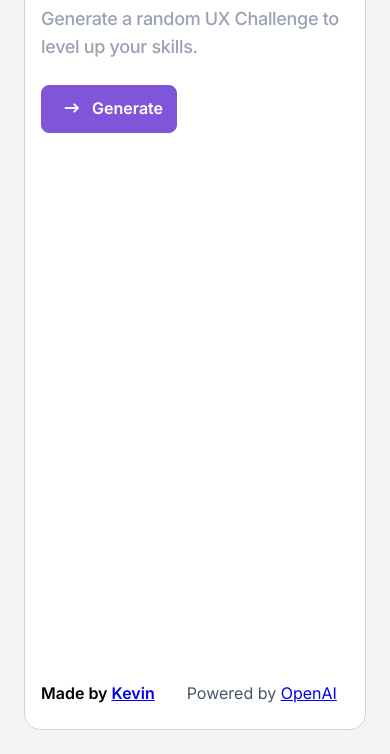
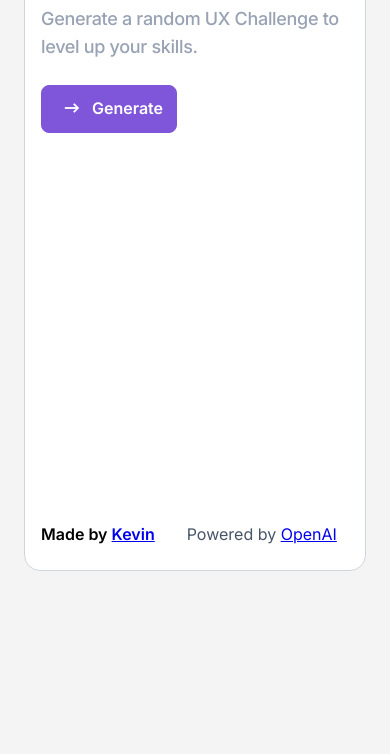
Before and after one commit to thekeendesigns/uxchallenges.com, a plain HTML site: page index.html in a window 390 px wide. Shown: the part 96-850 px from the top of the page. Drawn offline with nearby package versions, Linux system fonts and the light colour scheme.

Commit message:
changed mobile css

```diff
--- a/stylesheet.css
+++ b/stylesheet.css
@@ -242,7 +242,7 @@ a:hover {
         width: 100%;
     }
     .container {
-        height: 800px;
+        height: 76vh;
         margin: auto;
         padding: 0 16px;
     }
```
